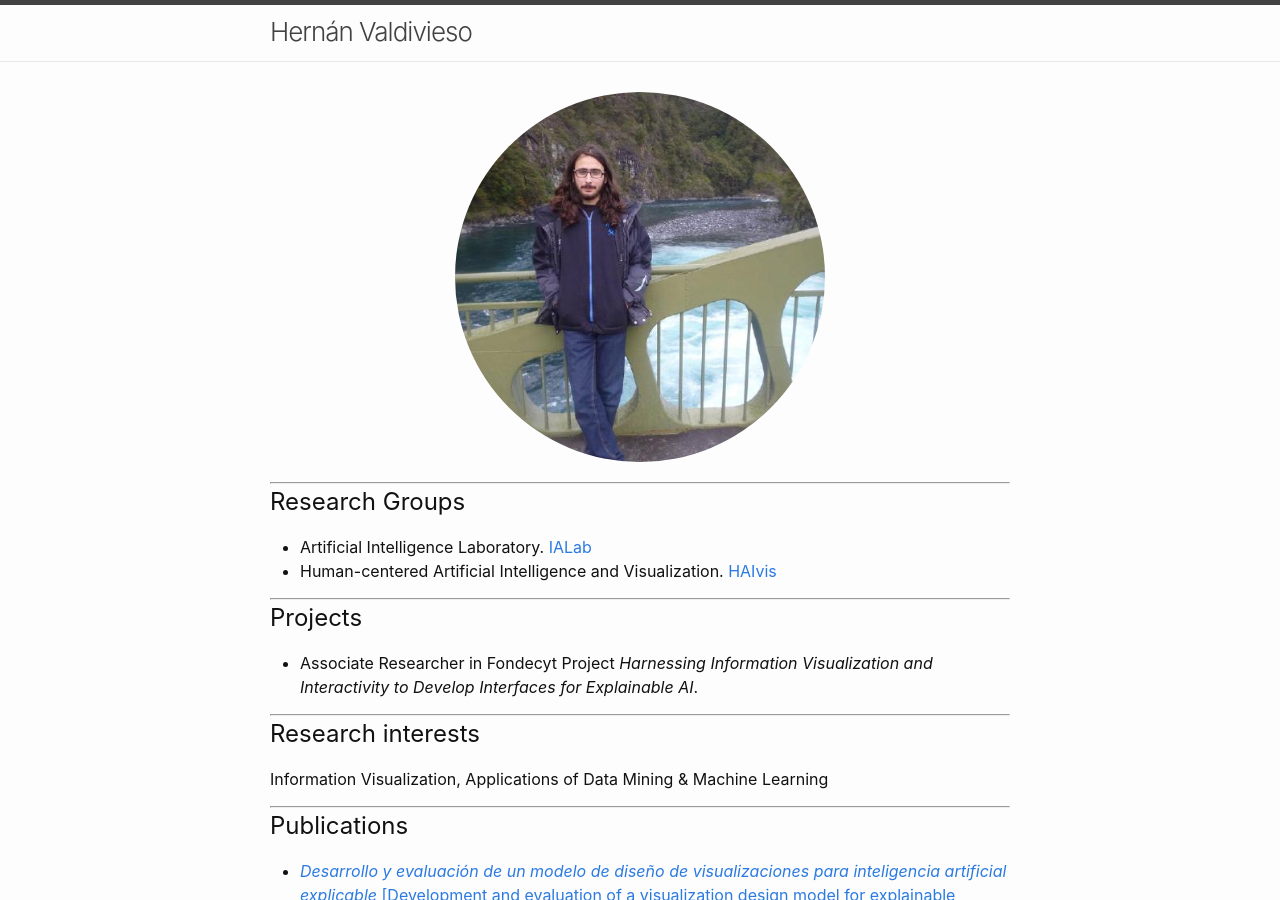
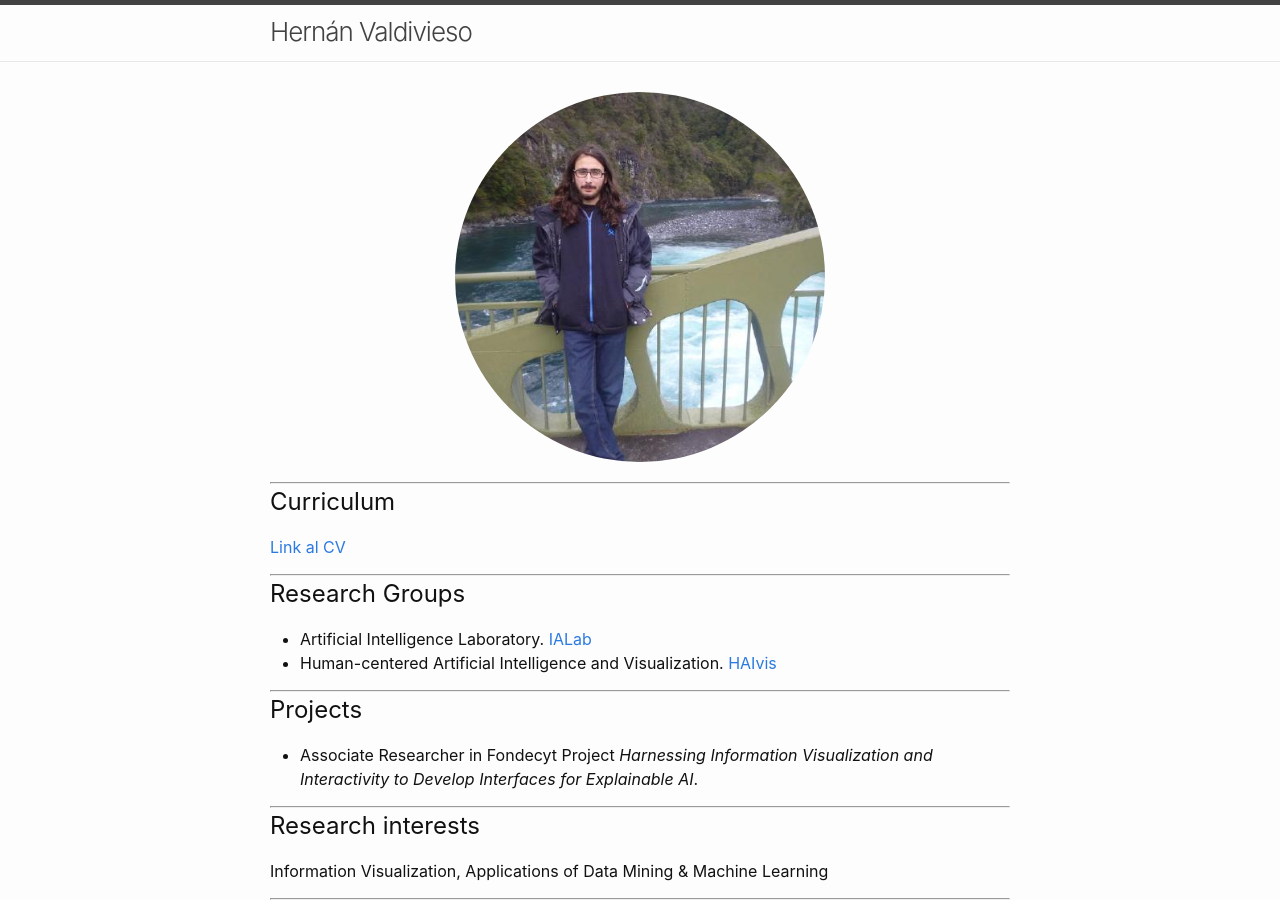
Before and after one commit to Hernan4444/hernan4444.github.io, a Jekyll site: the page built from index.md, in a window 1280 px wide and 900 px high. Built offline with Jekyll 4.4.1, drawn with Linux system fonts in a browser that asks for light colours.

Commit message:
Update index.md

```diff
--- a/index.md
+++ b/index.md
@@ -4,6 +4,11 @@
 
 layout: home
 ---
+
+--------------
+## Curriculum
+
+[Link al CV](https://github.com/Hernan4444/hernan4444.github.io/blob/master/CV%20-%20Herna%CC%81n%20Valdivieso.pdf)
 
 --------------
 
```
